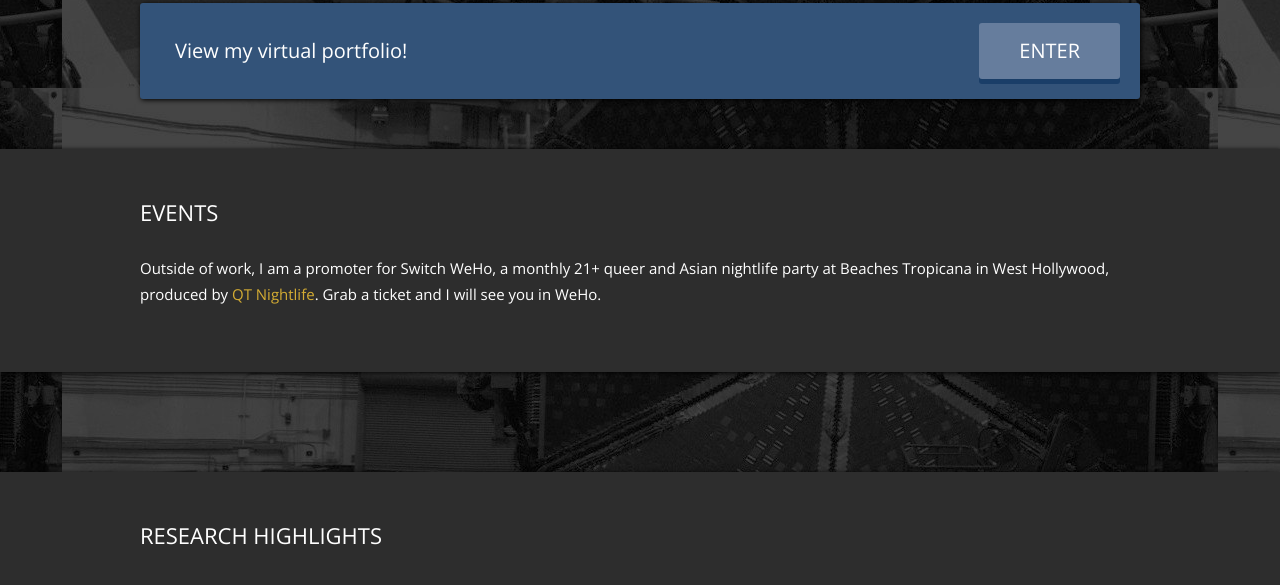
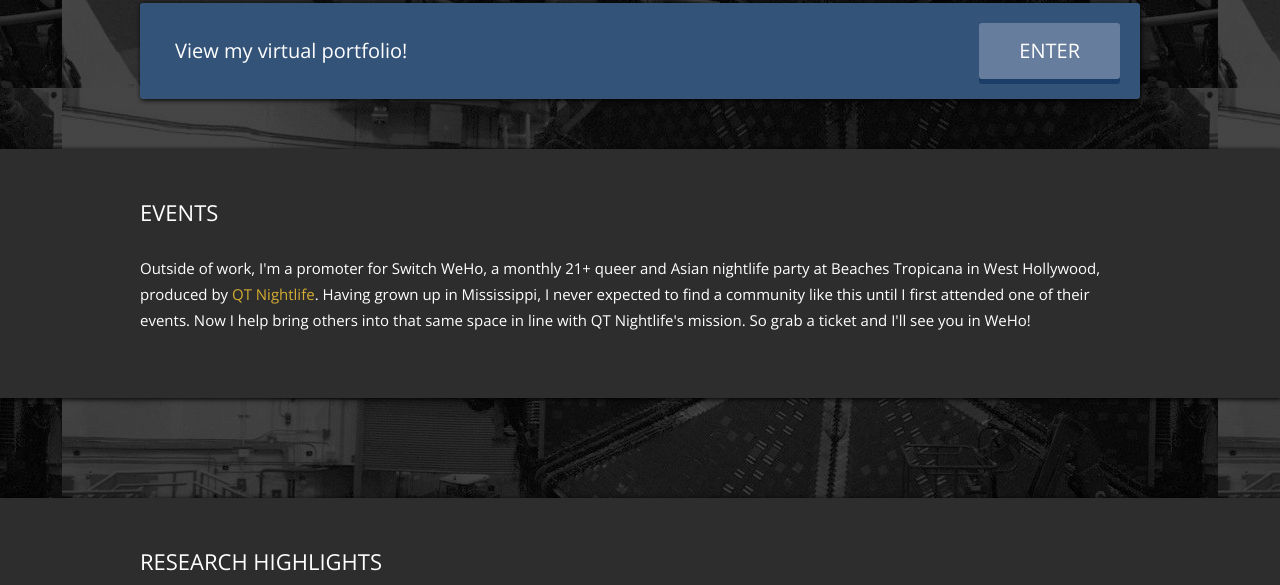
Before and after one commit to mikhailgaerlan/mikhailgaerlan.github.io, a plain HTML site: page index.html in a window 1280 px wide. Shown: the part 1186-1771 px from the top of the page. Drawn offline with nearby package versions, Linux system fonts and the light colour scheme; a script that the page names is missing.

Commit message:
Update the homepage Events intro copy.

```diff
--- a/index.html
+++ b/index.html
@@ -90,7 +90,7 @@
       <div class="wrap">
 	<span class="anchor" id="eventsh"></span>
 	<h2>Events</h2>
-	<p>Outside of work, I am a promoter for Switch WeHo, a monthly 21+ queer and Asian nightlife party at Beaches Tropicana in West Hollywood, produced by <a href="https://qtnightlife.com/about" target="_blank">QT Nightlife</a>. Grab a ticket and I will see you in WeHo.</p>
+	<p>Outside of work, I'm a promoter for Switch WeHo, a monthly 21+ queer and Asian nightlife party at Beaches Tropicana in West Hollywood, produced by <a href="https://qtnightlife.com/about" target="_blank">QT Nightlife</a>. Having grown up in Mississippi, I never expected to find a community like this until I first attended one of their events. Now I help bring others into that same space in line with QT Nightlife's mission. So grab a ticket and I'll see you in WeHo!</p>
       </div>
     </section>
     <section id="events-listing">
```
